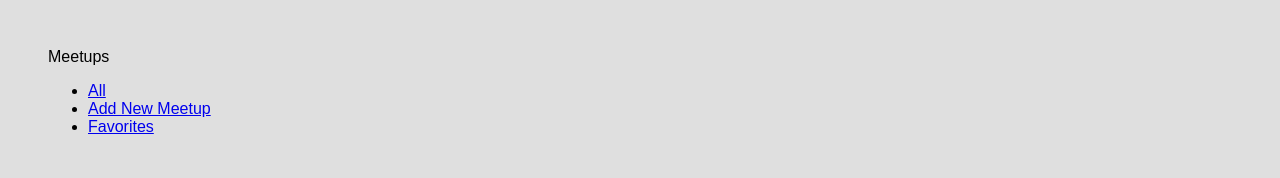
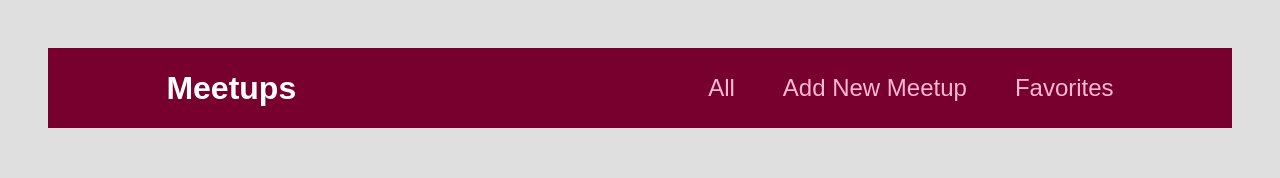
Before and after one commit to TX-9/react-meetup, a React (Create React App) app: page / in a window 1280 px wide. Shown: the top 178 px of the page. Built offline with nearby package versions, Linux system fonts and the light colour scheme.

Commit message:
navigate promatically

```diff
--- a/src/components/layout/MainNavigation.js
+++ b/src/components/layout/MainNavigation.js
@@ -3,8 +3,8 @@ import classes from './MainNavigation.module.css';
 
 function MainNavigation() {
     return (
-        <header>
-            <div>Meetups</div>
+        <header className={classes.header}>
+            <div className={classes.logo}>Meetups</div>
             <nav>
                 <ul>
                     <li>
--- a/src/pages/NewMeetup.js
+++ b/src/pages/NewMeetup.js
@@ -1,6 +1,8 @@
+import { useHistory } from "react-router-dom";
 import NewMeetupForm from "../components/meetups/NewMeetupForm";
 
 function NewMeetupPage() {
+    const history = useHistory();
     function addMeetupHanlder(meetupData) {
         // 'meetups.json' firebase format
         fetch(
@@ -12,7 +14,9 @@ function NewMeetupPage() {
                     'Content-type': 'application/json'
                 }
             }
-        );
+        ).then(()=>{
+            history.replace('/');
+        });
     }
     return <section>
         <h1>Add New Meetup</h1>
```
